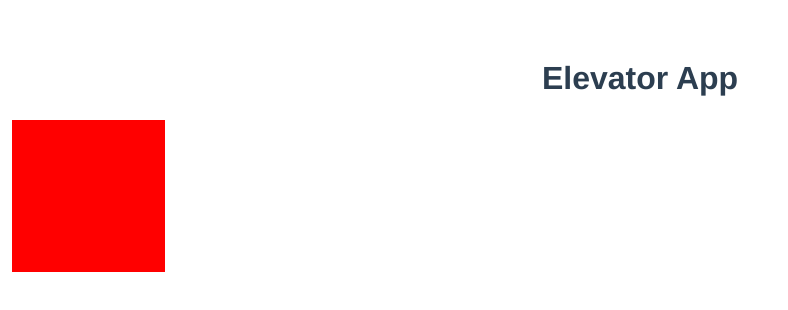
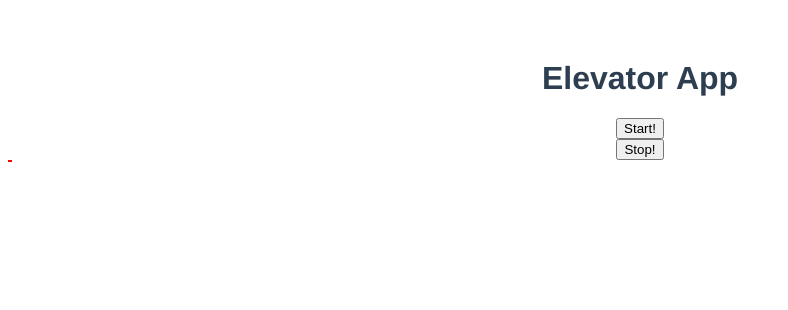
Before and after one commit to nicholas-j-b/elevator, a Vue app: page / in a window 1280 px wide. Shown: the top 310 px of the page, without its empty margins (0-788 px from the left). Built offline with nearby package versions, Linux system fonts and the light colour scheme.

Commit message:
nb/8/mvc-structure

```diff
--- a/src/animation/building.js
+++ /dev/null
@@ -1,4 +0,0 @@
-export default class Building {
-    w = 4;
-    h = 2;
-}
--- /dev/null
+++ b/src/components/control/buttons/Button.vue
@@ -0,0 +1,17 @@
+<template>
+    <div class="button-wrapper">
+        <button @click="click()">{{ buttonText }}</button>
+    </div>
+</template>
+
+<script>
+//import MenuController from '../../../controller/menu_controller.js'
+
+export default {
+    name: 'Button',
+    props: {
+        buttonText: String,
+        click: Function
+    }
+}
+</script>
--- a/src/components/layout/AnimationField.vue
+++ b/src/components/layout/AnimationField.vue
@@ -24,6 +24,7 @@ export default {
       this.provider.context = this.$refs['animation-canvas'].getContext('2d');
       this.$refs['animation-canvas'].width = this.$refs['animation-canvas'].parentElement.clientWidth;
       this.$refs['animation-canvas'].height = this.$refs['animation-canvas'].parentElement.clientHeight;
+
   }
 };
 
--- a/src/components/layout/Body.vue
+++ b/src/components/layout/Body.vue
@@ -1,24 +1,24 @@
 <script>
-import Building from '../../animation/building.js'
+import Building from '../../model/animation/building.js'
 
 export default {
     inject: ['provider'],
     props: {
         size: {
             type: Number,
-            default: 0
-        }
+            default: 0,
+
+        },
+        building: Building
     },
     data() {
         return {
-            building: new Building()
         }
     },
     render() {
         if(!this.provider.context) return null;
         const ctx = this.provider.context;
-        console.log(ctx);
-        ctx.rect(this.building.w, this.building.h, this.size, this.size);
+        ctx.rect(0, 0, this.building.w, this.building.h);
         ctx.fillStyle = '#F00'
         ctx.fill();
         return null;
--- /dev/null
+++ b/src/components/layout/Menu.vue
@@ -0,0 +1,42 @@
+<template>
+  <div class="menu-wrapper">
+    <Button class="start-button"
+        :buttonText="startButtonText"
+        :click="startButton"></Button>
+    <Button class="stop-button"
+        :buttonText="stopButtonText"
+        :click="stopButton"></Button>
+  </div>
+</template>
+
+<script>
+import Building from "../../model/animation/building.js";
+import Button from "../control/buttons/Button.vue";
+import MenuController from "../../controller/menu_controller.js";
+
+export default {
+  name: "Menu",
+  components: {
+    Button
+  },
+  props: {
+    building: Building
+  },
+  data() {
+    return {
+      startButtonText: "Start!",
+      stopButtonText: "Stop!",
+
+      menuController: new MenuController()
+    };
+  },
+  methods: {
+    startButton() {
+      this.menuController.start(this.building);
+    },
+    stopButton() {
+        this.menuController.stop(this.building);
+    }
+  }
+};
+</script>
--- a/src/components/layout/Page.vue
+++ b/src/components/layout/Page.vue
@@ -1,10 +1,16 @@
 <template>
-<div>
+<div class="page-wrapper">
     <Title
     :msg="title"
     ></Title>
+
+    <Menu
+        :building="building"
+    ></Menu>
+
     <animation-field><Body
     :size="size"
+    :building="building"
     ></Body></animation-field>
 </div>
 </template>
@@ -13,22 +19,24 @@
 import Title from './Title.vue'
 import AnimationField from './AnimationField.vue'
 import Body from './Body.vue'
+import Menu from './Menu.vue'
+import Building from '../../model/animation/building.js'
 
 export default {
     name: 'Page',
     components: {
         Title,
         AnimationField,
-        Body
+        Body,
+        Menu
     },
     data: function() {
         return {
             title: "Elevator App",
-            size: 3
+            size: 3,
+
+            building: new Building(99)
         }
-    },
-    mounted() {
-        setInterval(() => {this.size = this.size + 1;}, 50);
     }
 }
 </script>
--- /dev/null
+++ b/src/controller/menu_controller.js
@@ -0,0 +1,8 @@
+export default class MenuController {
+    start(building) {
+        building.start();
+    }
+    stop(building) {
+        building.stop();
+    }
+}
--- /dev/null
+++ b/src/model/animation/building.js
@@ -0,0 +1,30 @@
+export default class Building {
+    w = 4;
+    h = 2;
+
+    timer = null;
+
+    constructor(num) {
+        this.num = num;
+    }
+
+    start() {
+        if (!this.timer) {
+            this.timer = setInterval(() => { this.mainLoop() }, 100);
+        }
+    }
+
+    stop() {
+        clearInterval(this.timer);
+        this.timer = null;
+    }
+
+    mainLoop() {
+        this.updateModel();
+    }
+
+    updateModel() {
+        this.w = this.w + 1;
+        this.h = this.h + 1;
+    }
+}
```
